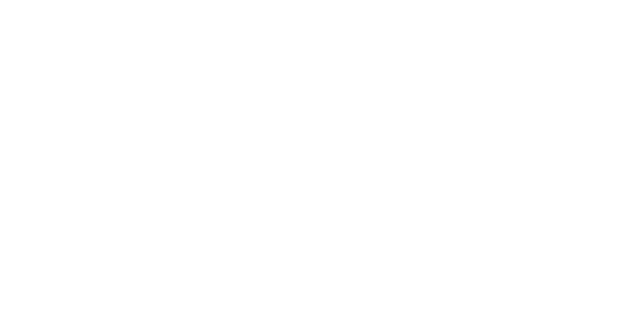
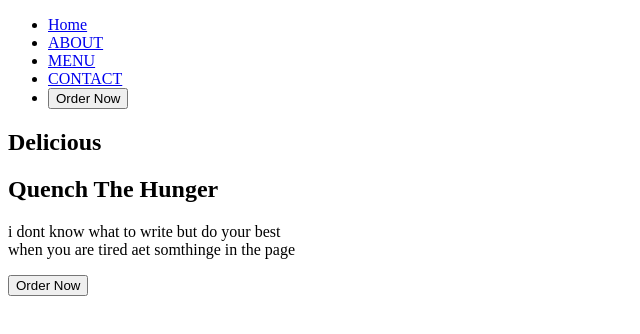
Before and after one commit to akramWEBdev/chalenge, a plain HTML site: page index1.html in a window 1280 px wide. Shown: the whole page, without its empty margins (0-640 px from the left). Drawn offline with Linux system fonts and the light colour scheme.

Commit message:
the html file is complete
by oussama

```diff
--- a/index1.html
+++ b/index1.html
@@ -8,6 +8,34 @@
 </head>
 <body>
    <!-- main page -->
+   <!-- header -->
+   <header>
+    <nav>
+<div class="logo">
+
+</div>
+<ul>
+    <li><a href="#">Home</a></li>
+    <li><a href="#">ABOUT</a></li>
+    <li><a href="#">MENU</a></li>
+    <li><a href="#">CONTACT</a></li>
+    <li><button class="Order-btn">Order Now</button></li>
+</ul>
+</nav>
+   </header>
+   <main>
+    <section class="images-container"></section>
+    <section class="texts">
+        <h1>Delicious</h1>
+        <h2>Quench The Hunger</h2>
+        <p>
+            i dont know what to write but do your best <br> when you are tired aet somthinge in the page
+        </p>
+    </section>
+    <div class="order-btn2">
+        <button>Order Now</button>
+    </div>
+   </main>
 <script src="script1.js"></script>
 </body>
 </html>
```
